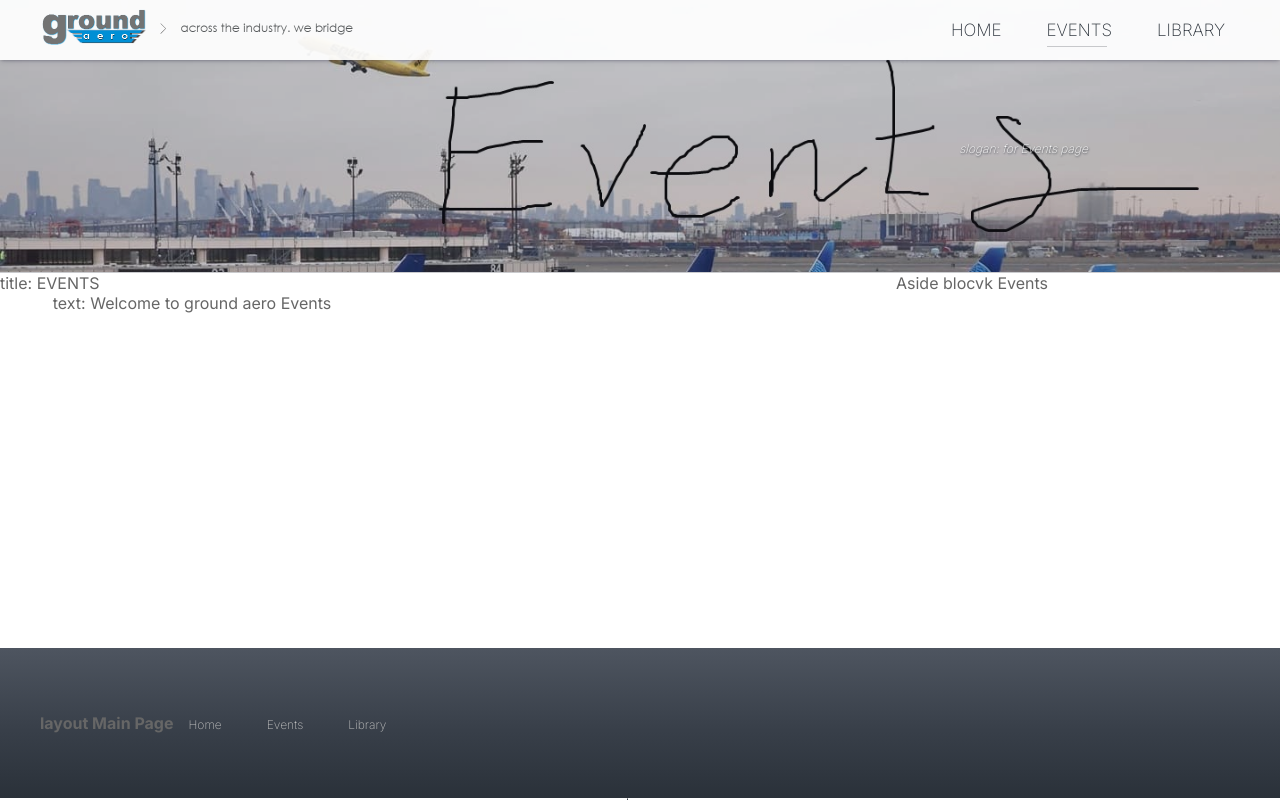
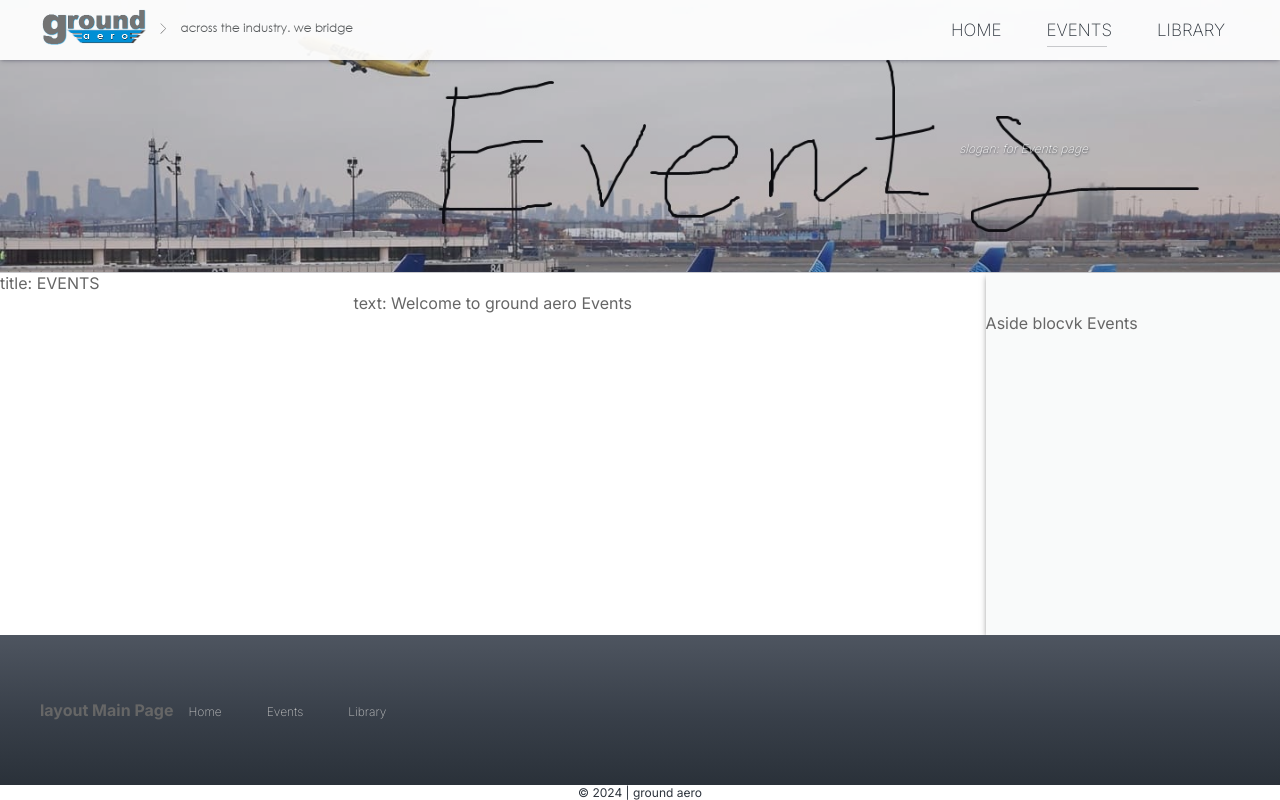
Before and after one commit to ground-aero/ground.aero-next, a Next.js app: page /events in a window 1280 px wide. Built offline with nearby package versions, Linux system fonts and the light colour scheme.

Commit message:
refactor(library,events): individual grid layouts

```diff
--- a/src/app/Home.tsx
+++ b/src/app/Home.tsx
@@ -17,9 +17,9 @@ const Home:FC<THome> = ({ events }) => {return (
 <>
       <Header title={intro.main.slogan}/>
 
-      <Main title={intro.main.title} text={intro.main.text}>
+      <Main type='home' title={intro.main.title} text={intro.main.text}>
         <LayoutMainHome
-          layout={'home'}
+          layout='home'
           title={intro.main.title}
           text={intro.main.text}
           titleFacts={intro.main.titleFacts}
--- a/src/app/events/page.tsx
+++ b/src/app/events/page.tsx
@@ -15,7 +15,7 @@ const EventsPage = () => {
           {/* <Nav></Nav> */}
         </Header>
 
-        <Main title={intro.events.title} text={intro.events.text}>
+        <Main type='events' title={intro.events.title} text={intro.events.text}>
           <LayoutMainEvents type='events' title={intro.events.title} text={intro.events.text} />
         </Main>
 
--- a/src/app/library/Library.tsx
+++ b/src/app/library/Library.tsx
@@ -12,7 +12,7 @@ const Library: NextPage = () => {
 
         <Header title={intro.library.main.slogan}/>
 
-        <Main title={intro.library.main.title} text={intro.library.main.text}>
+        <Main type='library' title={intro.library.main.title} text={intro.library.main.text}>
           <LayoutMainLibrary layout={'library'} title={intro.library.main.title} text={intro.library.main.text} />
         </Main>
 
--- a/src/app/page.module.css
+++ b/src/app/page.module.css
@@ -210,6 +210,14 @@
   font-family: var(--font-mono);
 }
 
+/* .grid {
+  display: grid;
+  grid-template-columns: repeat(4, minmax(25%, auto));
+  max-width: 100%;
+  width: var(--max-width);
+} */
+
+/* <main> grid for Home page ------------------------ */
 #gridMain {
   display: grid;
   grid-template-areas:
@@ -370,12 +378,36 @@
   background-size: 20px 20px; /* Размер фона для псевдоэлемента согласно размеру картинки */
 }
 
-/*  */
-.grid {
+/* <main> grid for Library page ------------------------ */
+#gridLibrary {
   display: grid;
-  grid-template-columns: repeat(4, minmax(25%, auto));
-  max-width: 100%;
-  width: var(--max-width);
+  grid-template-areas:
+    "boxMain asideBoxRight";
+  grid-template-rows: 1fr;
+  grid-template-columns: 1fr 23%;
+  grid-gap: 0;
+  height: 100%;
+  margin-top: -3px;
+}
+
+/* <main> grid for Evenets page ------------------------ */
+#gridEvents {
+  display: grid;
+  grid-template-areas:
+    "boxMain asideBoxRight";
+  grid-template-rows: 1fr;
+  grid-template-columns: 1fr 23%;
+  grid-gap: 0;
+  height: 100%;
+  margin-top: -3px;
+}
+
+#boxMain {
+  grid-area: boxMain;
+  height: 100%;
+}
+#asideBoxRight {
+  grid-area: asideBoxRight;
 }
 
 .card {
--- a/src/components/LayoutMainEvents.tsx
+++ b/src/components/LayoutMainEvents.tsx
@@ -13,20 +13,18 @@ type TLayoutMainProps = {
 export const LayoutMainEvents: React.FC<TLayoutMainProps> = ({ type, title, text }) => {
   return (
     <>
-
-      {type==='events'? (
+      {type==='events' ? (
         <>
-          <div id={styles.introBoxLeft}>
+          <div id={styles.boxMain}>
             <p className={styles.intro_main_title}>{title}</p>
             <h1 className={styles.intro_text}>{text}</h1>
           </div>
 
-          <aside id={styles.introBoxRight}>
+          <aside id={styles.asideBoxRight} className={styles.boxAside}>
             Aside blocvk Events
           </aside>
         </>) : ''
       }
-
     </>
   );
 };
--- a/src/components/LayoutMainLibrary.tsx
+++ b/src/components/LayoutMainLibrary.tsx
@@ -13,20 +13,18 @@ type TLayoutMainProps = {
 export const LayoutMainLibrary: React.FC<TLayoutMainProps> = ({ layout, title, text }) => {
   return (
     <>
-
       {layout==='library'? (
         <>
-          <div id={styles.introBoxLeft}>
+          <div id={styles.boxMain}>
             <p className={styles.intro_main_title}>{title}</p>
             <h1 className={styles.intro_text}>{text}</h1>
           </div>
 
-          <aside id={styles.introBoxRight}>
-            Aside blocvk Libraryy
+          <aside id={styles.asideBoxRight} className={styles.boxAside}>
+            Aside block Libraryy
           </aside>
         </>) : ''
       }
-
     </>
   );
 };
--- a/src/components/ui/Main/Main.tsx
+++ b/src/components/ui/Main/Main.tsx
@@ -4,23 +4,37 @@ import styles from "@/app/page.module.css"
 import {LayoutMainHome} from "@/components"
 
 type TMain = {
+  type: 'home' | 'events' | 'library',
   title?: string,
   text?: string,
   children: React.ReactNode,
 }
 
-export const Main: FC<TMain> = ({ title, text, children }) => {
+export const Main: FC<TMain> = ({ type, title, text, children }) => {
 	return (
+    <>
+    {type==='home' ? (
 
-    // grid Layout Main
-    <main id={styles.gridMain} className={styles.main}>
-      {/* <div className={styles.container_centered}> */}
+        <main id={styles.gridMain} className={styles.main}>
+          {children}
+          {/* <LayoutMainHome layout={layout} title={title} text={text} /> */}
+        </main>
+      ) : ''
+    }
 
-        {children}
+    {type==='library' ? (
+        <main id={styles.gridLibrary}>
+          {children}
+        </main>
+      ) : ''
+    }
 
-        {/* <LayoutMainHome layout={layout} title={title} text={text} /> */}
-
-      {/* </div> */}
-    </main>
+    {type==='events' ? (
+        <main id={styles.gridEvents}>
+          {children}
+        </main>
+        ) : ''
+      }
+    </>
 	)
 }
```
Also changed, not shown: src/components/LayoutMainHome.tsx (+0 -59 lines).
